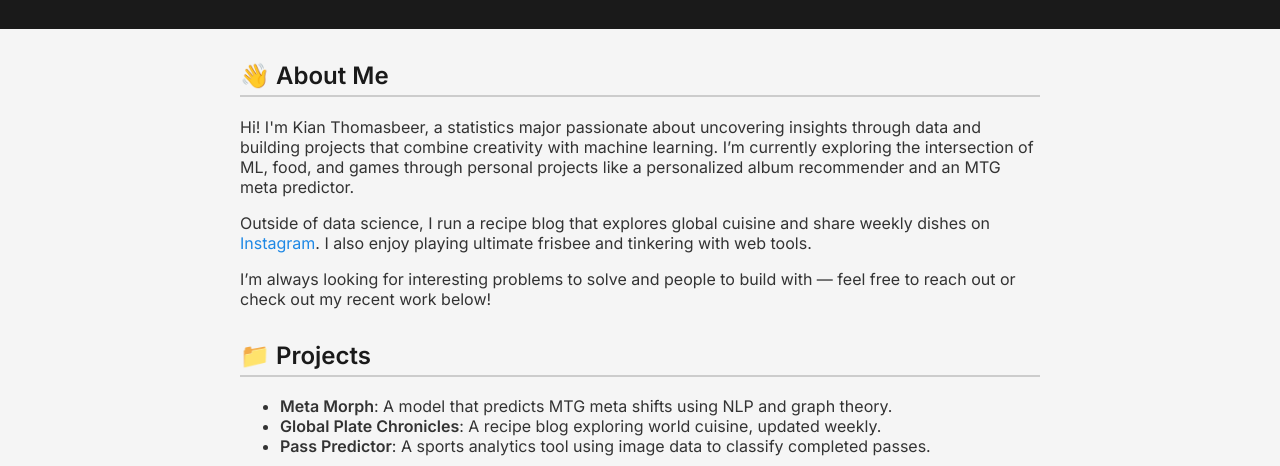
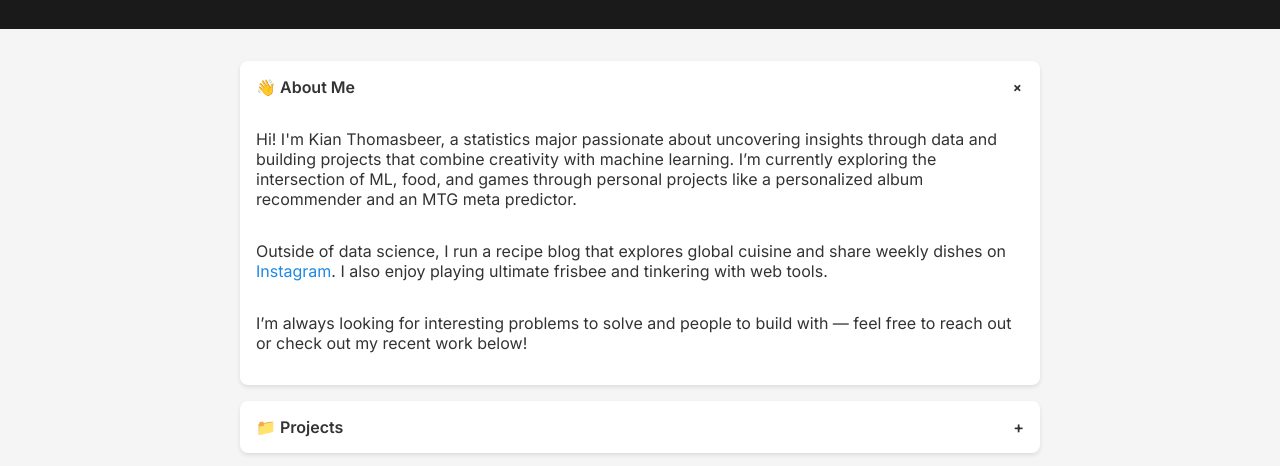
Before and after one commit to MrHim0thy/KianThomasbeer, a plain HTML site: page index.html in a window 1280 px wide. Shown: the part 290-756 px from the top of the page. Drawn offline with Linux system fonts and the light colour scheme.

```diff
--- a/index.html
+++ b/index.html
@@ -5,7 +5,7 @@
   <meta name="viewport" content="width=device-width, initial-scale=1.0" />
   <title>Kian Thomasbeer</title>
   <link rel="icon" type="image/png" href="favicon.png" />
-  <link href="https://fonts.googleapis.com/css2?family=Inter:wght@400;600&display=swap" rel="stylesheet" />
+  <link href="https://fonts.googleapis.com/css2?family=Inter:wght@400;600&amp;display=swap" rel="stylesheet" />
   <style>
     body {
       margin: 0;
@@ -45,13 +45,34 @@
       margin: 2rem auto;
       padding: 0 1rem;
     }
-    section {
-      margin-bottom: 2rem;
+    details {
+      margin-bottom: 1rem;
+      background: #fff;
+      border-radius: 8px;
+      box-shadow: 0 2px 4px rgba(0, 0, 0, 0.1);
+      overflow: hidden;
     }
-    h2 {
-      color: #1a1a1a;
-      border-bottom: 2px solid #ccc;
-      padding-bottom: 0.3rem;
+    summary {
+      list-style: none;
+      padding: 1rem;
+      font-weight: 600;
+      cursor: pointer;
+      position: relative;
+    }
+    summary::-webkit-details-marker {
+      display: none;
+    }
+    summary:after {
+      content: '+';
+      position: absolute;
+      right: 1rem;
+      transition: transform 0.2s;
+    }
+    details[open] summary:after {
+      transform: rotate(45deg);
+    }
+    details > *:not(summary) {
+      padding: 0 1rem 1rem;
     }
     footer {
       text-align: center;
@@ -94,8 +115,8 @@
     </div>
   </header>
   <main>
-    <section>
-      <h2>👋 About Me</h2>
+    <details open>
+      <summary>👋 About Me</summary>
       <p>
         Hi! I'm Kian Thomasbeer, a statistics major passionate about uncovering insights through data and building projects that combine creativity with machine learning.
         I’m currently exploring the intersection of ML, food, and games through personal projects like a personalized album recommender and an MTG meta predictor.
@@ -107,23 +128,23 @@
       <p>
         I’m always looking for interesting problems to solve and people to build with — feel free to reach out or check out my recent work below!
       </p>
-    </section>
-    <section>
-      <h2>📁 Projects</h2>
+    </details>
+    <details>
+      <summary>📁 Projects</summary>
       <ul>
         <li><strong>Meta Morph</strong>: A model that predicts MTG meta shifts using NLP and graph theory.</li>
         <li><strong>Global Plate Chronicles</strong>: A recipe blog exploring world cuisine, updated weekly.</li>
         <li><strong>Pass Predictor</strong>: A sports analytics tool using image data to classify completed passes.</li>
       </ul>
-    </section>
-    <section>
-      <h2>📬 Contact</h2>
+    </details>
+    <details>
+      <summary>📬 Contact</summary>
       <p>
         📧 <a href="mailto:kayennepeppaa@gmail.com">kayennepeppaa@gmail.com</a><br />
         💻 <a href="https://github.com/MrHim0thy" target="_blank">GitHub Profile</a><br />
         📸 <a href="https://www.instagram.com/kianthomasbeer/" target="_blank">Instagram</a>
       </p>
-    </section>
+    </details>
   </main>
   <footer>
     &copy; 2025 Kian Thomasbeer. All rights reserved.
```
